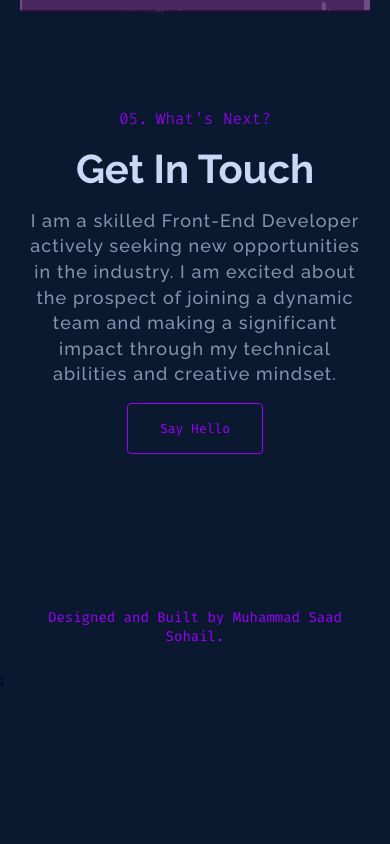
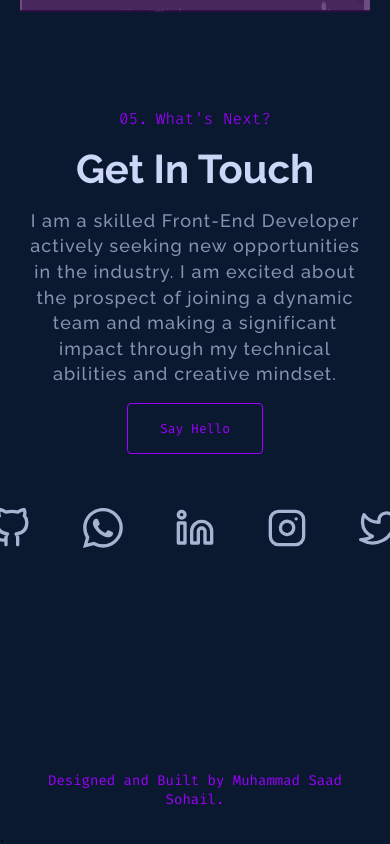
Before and after one commit to M-Saad-Sohail/SaadSohail-Portfolio, a Next.js app: page / in a window 390 px wide. Shown: the part 4699-5543 px from the top of the page. Before the commit the page ends 5388 px from the top, so only its background shows below. Built offline with nearby package versions, Linux system fonts and the light colour scheme; no server answers.

Commit message:
Feat: Social icons added for mobile screen

```diff
--- a/src/scss/sections/_contact.scss
+++ b/src/scss/sections/_contact.scss
@@ -6,11 +6,13 @@
   justify-content: center;
   align-items: center;
   flex-direction: column;
+
   .contact-title {
     color: var(--theme-color);
     font-size: var(--tbase);
     font-family: var(--fira-code);
     font-weight: 300;
+
     &::before {
       counter-increment: title;
       content: "0" counter(title) ".";
@@ -18,11 +20,13 @@
       color: var(--theme-color);
     }
   }
+
   .contact-sub-title {
     font-size: var(--tgiant);
     font-family: var(--raleway);
     color: var(--light-slate);
   }
+
   .contact-text {
     color: var(--slate);
     font-size: var(--tlarge);
@@ -32,10 +36,61 @@
     font-family: var(--raleway);
     text-align: center;
   }
+
   .contact-cta {
     margin-top: 1rem;
+
     .btn {
       padding: 1rem 2rem;
     }
   }
 }
+
+.social-icons-contact {
+  display: none;
+
+  &-list {
+    list-style-type: none;
+    display: flex;
+    align-items: baseline;
+    gap: 2rem;
+    margin-top: 45px;
+
+    &-item {
+      font-size: 40px;
+      transition: 0.3s ease-in-out;
+      display: flex;
+      justify-content: center;
+      align-items: center;
+
+      &-link {
+        padding: 10px;
+        color: var(--lightest-slate);
+        transition: 0.3s ease-in-out;
+        outline: 2px dashed transparent;
+
+        &:hover {
+          color: var(--theme-color);
+        }
+
+        &:focus {
+          outline-color: var(--theme-color);
+          transform: translateY(-4px);
+          color: var(--theme-color);
+        }
+      }
+
+      &:hover {
+        transform: translateY(-4px);
+      }
+
+      &:last-child {
+        margin-bottom: 2rem;
+      }
+    }
+  }
+
+  @media screen and (max-width: 768px) {
+    display: block;
+  }
+}
--- a/src/sections/Contact.tsx
+++ b/src/sections/Contact.tsx
@@ -1,7 +1,38 @@
 import Button from "@/components/Button";
 import React from "react";
 import { motion } from "framer-motion";
+import { FiGithub, FiInstagram, FiLinkedin, FiTwitter } from "react-icons/fi";
+import { BsWhatsapp } from "react-icons/bs";
+import Link from "next/link";
+
 function Contact() {
+  const socialLinks = [
+    {
+      name: "Github",
+      icon: <FiGithub />,
+      link: "https://github.com/M-Saad-Sohail/",
+    },
+    {
+      name: "WhatsApp",
+      icon: <BsWhatsapp />,
+      link: "https://wa.me/03120724480",
+    },
+    {
+      name: "LinkedIn",
+      icon: <FiLinkedin />,
+      link: "https://www.linkedin.com/in/m-saad-sohail/",
+    },
+    {
+      name: "Instagram",
+      icon: <FiInstagram />,
+      link: "https://www.instagram.com/mohammad_saad_sohail/",
+    },
+    {
+      name: "Twitter",
+      icon: <FiTwitter />,
+      link: "https://twitter.com/Saad_Sohail123",
+    },
+  ];
   return (
     <motion.div
       className="contact"
@@ -13,8 +44,7 @@ function Contact() {
       variants={{
         visible: { opacity: 1, y: -50 },
         hidden: { opacity: 0, y: 0 },
-      }}
-    >
+      }}>
       <h2 className="contact-title">What&apos;s Next?</h2>
       <h2 className="contact-sub-title">Get In Touch</h2>
       <p className="contact-text">
@@ -26,6 +56,31 @@ function Contact() {
       <div className="contact-cta">
         <Button link="mailto:saadsohail232005@gmail.com" text="Say Hello" />
       </div>
+      <motion.div
+        className="social-icons-contact"
+        initial={{ opacity: 0 }}
+        animate={{ opacity: 1 }}
+        transition={{
+          duration: 0.3,
+          ease: "easeInOut",
+          delay: 1.95,
+        }}>
+        <ul className="social-icons-contact-list">
+          {socialLinks.map(({ name, icon, link }) => (
+            <li
+              key={name}
+              title={name}
+              className="social-icons-contact-list-item">
+              <Link
+                href={link}
+                className="social-icons-contact-list-item-link"
+                target="_blank">
+                {icon}
+              </Link>
+            </li>
+          ))}
+        </ul>
+      </motion.div>
     </motion.div>
   );
 }
```
Also changed, not shown: src/components/SocialIcons.tsx (+4 -17 lines).
